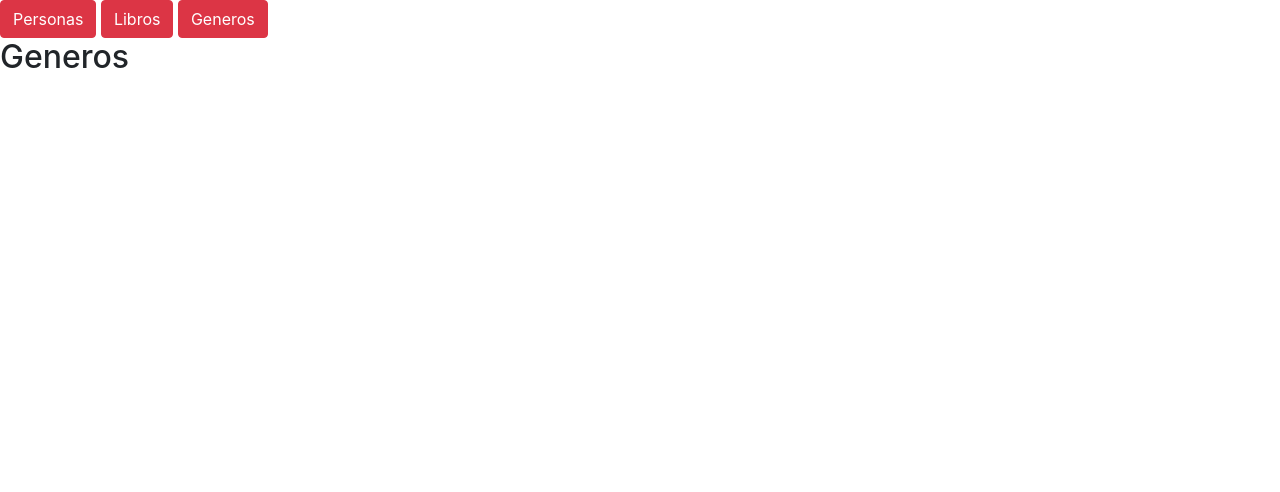
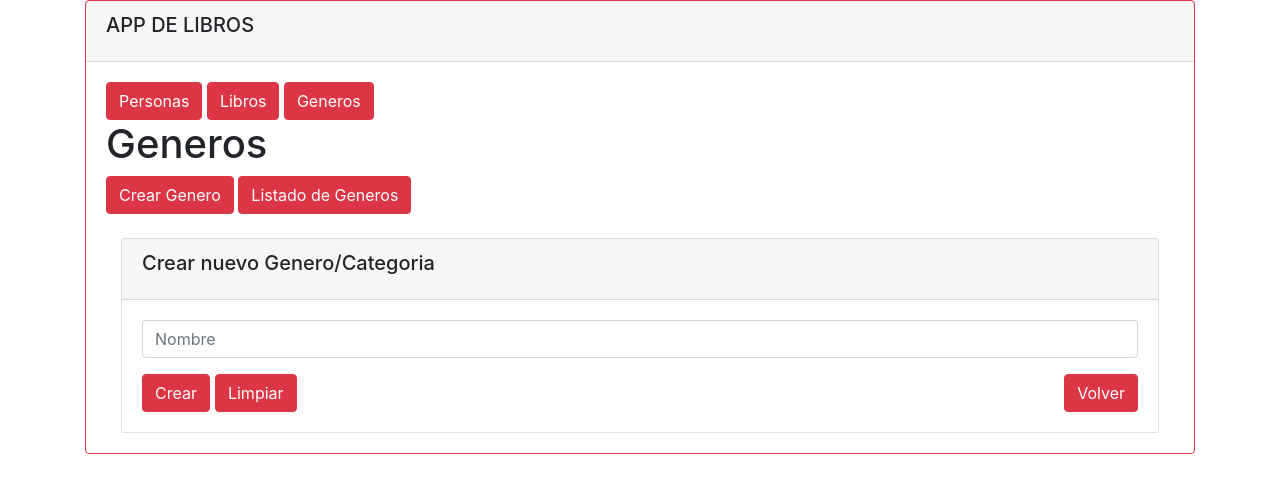
Before and after one commit to julian119988/donde-estan-mis-libros-front-end, a React (Create React App) app: page /generos/creacion in a window 1280 px wide. Shown: the top 492 px of the page. Built offline with nearby package versions, Linux system fonts and the light colour scheme.

Commit message:
Creacion de Genero/categoria

```diff
--- a/src/App.js
+++ b/src/App.js
@@ -4,10 +4,20 @@ import Persona from "./Components/Persona/Persona";
 import Libro from "./Components/Libro/Libro";
 import Genero from "./Components/Genero/Genero";
 import Button from "react-bootstrap/Button";
+import Container from "react-bootstrap/Container";
+import Card from "react-bootstrap/Card";
 
 function App() {
   return (
     <BrowserRouter>
+
+      <Container>
+        <Card border="danger">
+          <Card.Header>
+            <Card.Title>APP DE LIBROS</Card.Title>
+          </Card.Header>
+          <Card.Body>
+
             <Link to="/personas">
               <Button variant="danger">Personas</Button>{" "}
             </Link>
@@ -30,6 +40,9 @@ function App() {
               </Route>
               <Route exact path="/"></Route>
             </Switch>
+          </Card.Body>
+        </Card>
+      </Container>
     </BrowserRouter>
   );
 }
--- /dev/null
+++ b/src/Components/Genero/CreacionGenero/CreacionGenero.js
@@ -0,0 +1,84 @@
+import axios from "axios";
+import React, { useRef, useState } from "react";
+import { useHistory } from "react-router-dom";
+import Button from "react-bootstrap/Button";
+import Container from "react-bootstrap/Container";
+import Form from "react-bootstrap/Form";
+import Card from "react-bootstrap/Card";
+
+function CreacionGenero() {
+
+  const [nuevaCategoria, setNuevaCategoria] = useState("");
+  const history = useHistory();
+
+  const nombreRef = useRef();
+
+  function comprobarCambios() {
+    setNuevaCategoria({
+      nombre: nombreRef.current.value,
+    });
+  }
+
+  async function crearCategoria(e) {
+    e.preventDefault();
+    const { nombre } = nuevaCategoria;
+    try {
+      const response = await axios
+        .post("http://localhost:3000/categoria", {
+          nombre
+        })
+        .then((res) => console.log(res))
+        .catch((error) => console.log(error));
+    } catch (error) {
+      console.log(error);
+    }
+  }
+
+  return (
+    <>
+      <br></br>
+      <br></br>
+
+      <Container>
+        <Card>
+          <Card.Header>
+            <Card.Title>Crear nuevo Genero/Categoria</Card.Title>
+          </Card.Header>
+          <Card.Body>
+            <Form method="post" action="">
+              <Form.Group>
+                <Form.Control
+                  type="text"
+                  name="nombre"
+                  ref={nombreRef}
+                  onChange={comprobarCambios}
+                  placeholder="Nombre"
+                  required
+                ></Form.Control>
+              </Form.Group>
+              <Button variant="danger" type="submit" onClick={crearCategoria}>
+                Crear
+              </Button>
+              <Button
+                variant="danger"
+                type="reset"
+                style={{ marginLeft: "5px" }}
+              >
+                Limpiar
+              </Button>
+              <Button
+                variant="danger"
+                onClick={() => history.goBack()}
+                className="float-right"
+              >
+                Volver
+              </Button>
+            </Form>
+          </Card.Body>
+        </Card>
+      </Container>
+    </>
+  );
+}
+
+export default CreacionGenero;
--- a/src/Components/Genero/Genero.js
+++ b/src/Components/Genero/Genero.js
@@ -1,10 +1,30 @@
 import React from 'react'
+import CreacionGenero from './CreacionGenero/CreacionGenero'
+import Button from "react-bootstrap/Button";
+import { Link, Route, Switch } from "react-router-dom";
 
 const Genero = () => {
     return (
-        <div>
-            <h2>Generos</h2>
-        </div>
+        <>
+         <h1>Generos</h1>
+            <Link to="/generos/creacion">
+                <Button variant="danger">Crear Genero</Button>{" "}
+            </Link>
+            <Link to="/generos/listado">
+                <Button variant="danger">Listado de Generos</Button>{" "}
+            </Link>
+
+            <Switch>
+                <Route path="/generos/creacion">
+                    <CreacionGenero />
+                </Route>
+                <Route path="/generos/listado">
+
+                </Route>
+
+            </Switch>
+        </>
+
     )
 }
 
```
Also changed, not shown: src/Components/Libro/Libro.js (+5 -5 lines). Lines whose indentation alone changed are shown as unchanged.
